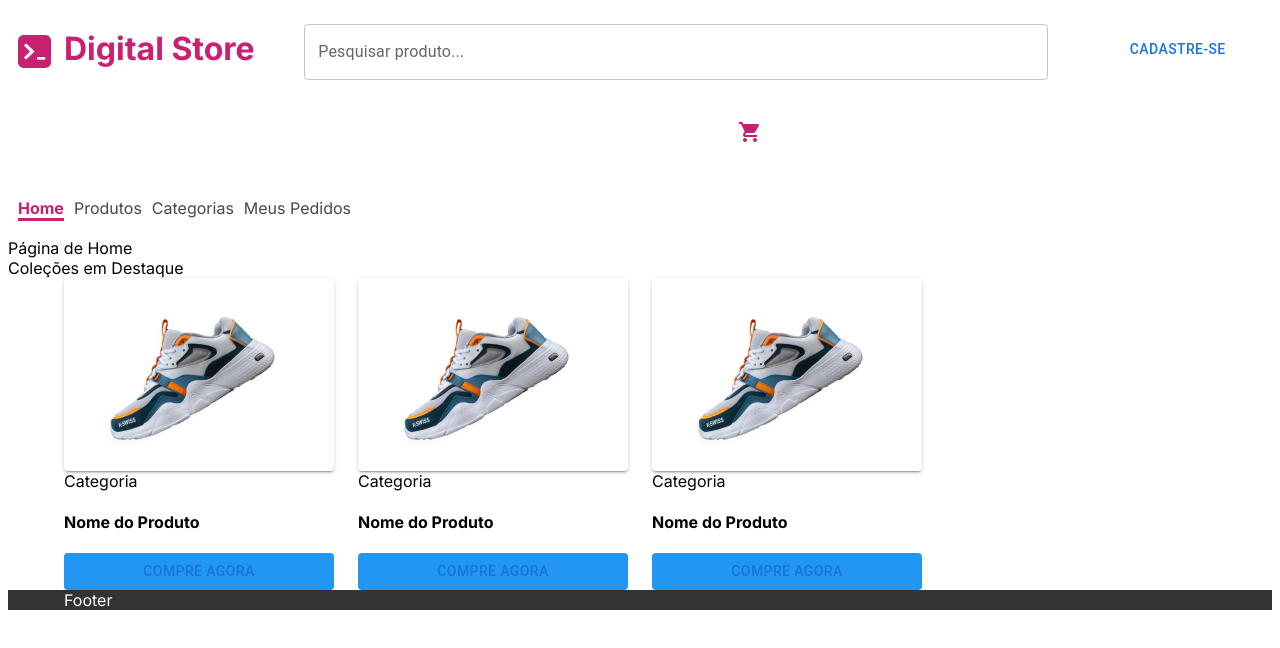
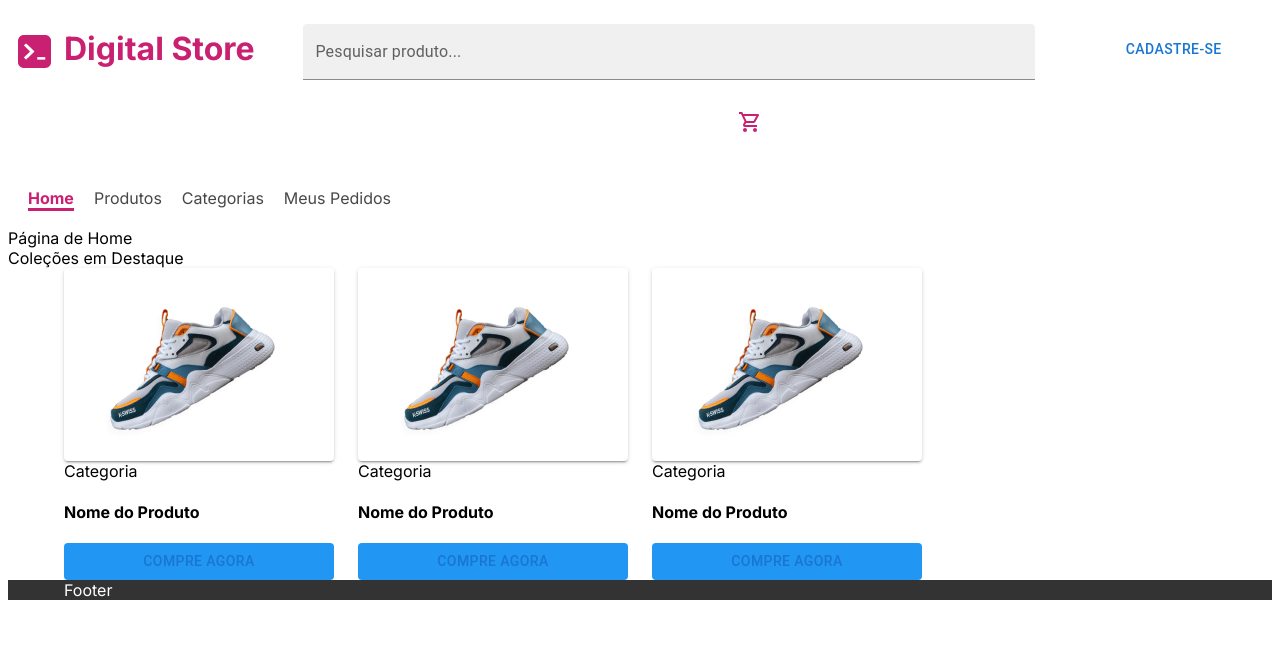
Before and after one commit to maiaaraujo/Digital_Store, a React (Create React App) app in the folder front/: page / in a window 1280 px wide. Shown: the top 648 px of the page. Built offline with nearby package versions, Linux system fonts and the light colour scheme; a web font is replaced by a local one.

Commit message:
detalhes do produto

```diff
--- a/front/package.json
+++ b/front/package.json
@@ -14,6 +14,7 @@
     "react-dom": "^18.2.0",
     "react-router-dom": "^6.8.2",
     "react-scripts": "5.0.1",
+    "sass": "^1.59.3",
     "web-vitals": "^2.1.4"
   },
   "scripts": {
--- a/front/src/App.js
+++ b/front/src/App.js
@@ -4,6 +4,7 @@ import Produtos from "./pages/Produtos";
 import Categorias from "./pages/Categorias";
 import Home from "./pages/Home";
 import MeusPedidos from "./pages/MeusPedidos";
+import DetalhesProduto from "./pages/DetalhesProduto";
 
 import "./index.css";
 
@@ -12,13 +13,12 @@ export default function App() {
   return(
     <div>
       <BrowserRouter>
-
-
-         <Routes>
+        <Routes>
            <Route path="/" element= {<Home/>} />
            <Route path="/produtos" element={<Produtos/>} />
            <Route path="/categorias" element={<Categorias/>} />
            <Route path="/meus-pedidos" element={<MeusPedidos/>} />
+           <Route path="/produtos/:id" element={<DetalhesProduto/>} />
          </Routes>
       </BrowserRouter>
     </div>
--- a/front/src/components/Menu/styles.css
+++ b/front/src/components/Menu/styles.css
@@ -5,7 +5,7 @@
 
 .menu a {
     text-decoration: none;
-    margin-left: 10px;
+    margin-left: 20px;
     margin-top: 200px;
     color: #474747;
 
--- a/front/src/components/Navbar/index.js
+++ b/front/src/components/Navbar/index.js
@@ -1,8 +1,8 @@
-import {Button, Grid, TextField} from "@mui/material";
-import {ShoppingCart} from "@mui/icons-material";
+import {Button, Grid, TextField,} from "@mui/material";
 import { pink } from "@mui/material/colors";
 import "./styles.css"
 import Vector from "./Vector.png";
+import ShoppingCartOutlinedIcon from "@mui/icons-material/ShoppingCartOutlined";
 
 export default function Navbar() {
     return(
@@ -17,11 +17,11 @@ export default function Navbar() {
                 </Grid>
 
                 <Grid item>
-                     <TextField className="input" label="Pesquisar produto..."/>
+                   <TextField className="input" label="Pesquisar produto..." variant="filled" />
                 </Grid>
 
                 <Grid item>
-                   <Button className="botao1">Cadastre-se</Button>
+                <Button className="botao1" variant="text">Cadastre-se</Button>
                 </Grid>
 
                 <Grid item>
@@ -30,7 +30,7 @@ export default function Navbar() {
                 </Grid>
 
                 <Grid item>
-                   <ShoppingCart className="carrinho"/>
+                    <ShoppingCartOutlinedIcon className="carrinho"/>
                 </Grid>
           </Grid>
         </div>
--- a/front/src/components/Navbar/styles.css
+++ b/front/src/components/Navbar/styles.css
@@ -12,11 +12,11 @@
 }
 
 .carrinho {
-    width: 75px;
-    height: 75px;
+    width: 45px;
+    height: 45px;
     color: #C92071;
     margin-left: 730px;
-    margin-top: 30px;
+    margin-top: 20px;
 }
 
 .Vector {
@@ -28,6 +28,7 @@
     left: 20%;
     width: 300%;
     top: 20%;
+    color: #edede9;
 }
 
 .botao {
--- /dev/null
+++ b/front/src/pages/DetalhesProduto/index.js
@@ -0,0 +1,9 @@
+import { useParams } from "react-router-dom";
+
+export default function DetalhesProduto() {
+    const {id} = useParams();
+
+    <div>
+        Detalhes do Produto {id}
+    </div>
+}
--- a/front/src/pages/Home/index.js
+++ b/front/src/pages/Home/index.js
@@ -11,19 +11,19 @@ import Footer from "../../components/Footer";
 
 export default function Home () {
 
-    const [listaProdutos, setListaProdutos] = React.useState ([]);
+    // const [listaProdutos, setListaProdutos] = React.useState ([]);
 
-    React.useEffect(() => {
-        async function buscarProdutos(){
-          let resposta = await
-           fetch("https://63388a25383946bc7fe9a891.mockapi.io/digitalstoreusers")
-          .then(res => res.json())
-          .then(lista => {
-            setListaProdutos(lista)
-          });
+    // React.useEffect(() => {
+    //     async function buscarProdutos(){
+    //       let resposta = await
+    //        fetch("https://63388a25383946bc7fe9a891.mockapi.io/digitalstoreusers")
+    //       .then(res => res.json())
+    //       .then(lista => {
+    //         setListaProdutos(lista)
+    //       });
 
-        }
-    }, [])
+    //     }
+    // }, [])
 
     return (
       <div>
@@ -37,14 +37,6 @@ export default function Home () {
 
     <Container>
     <Grid container spacing={3}>
-        {
-          listaProdutos.map((produto) => {
-              <Grid item md={3}>
-                <Produto/>
-              </Grid>
-          })
-        }
-
 
 
         <Grid item md={3}>
```
Also changed, not shown: front/src/pages/DetalhesProduto/styles.scss (added), 1 other file (tests, documents, lock files or other folders).
